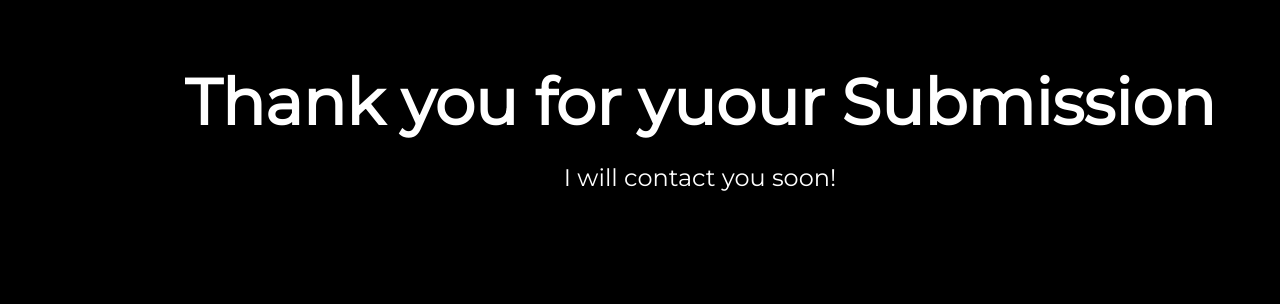
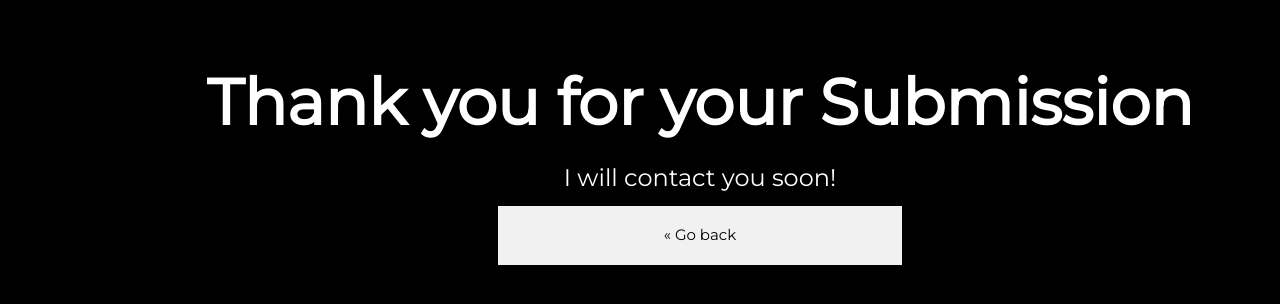
Before and after one commit to angeltee123/kellstattoo, a plain HTML site: page submission.html in a window 1280 px wide. Drawn offline with nearby package versions, Linux system fonts and the light colour scheme.

Commit message:
Update submission.html

```diff
--- a/submission.html
+++ b/submission.html
@@ -16,6 +16,24 @@ body, h1,h2,h3,h4,h5,h6 {font-family: "Montserrat", sans-serif}
 #main {margin-left: 120px}
 /* Remove margins from "page content" on small screens */
 @media only screen and (max-width: 600px) {#main {margin-left: 0}}
+
+
+.previous {
+  text-decoration: none;
+  display: inline-block;
+  padding: 18px 166px;
+}
+
+.previous:hover {
+  background-color: #ddd;
+  color: black;
+}
+
+.previous {
+  background-color: #f1f1f1;
+  color: black;
+}
+
 </style>
 </head>
 <body class="w3-black">
@@ -25,8 +43,9 @@ body, h1,h2,h3,h4,h5,h6 {font-family: "Montserrat", sans-serif}
 <div class="w3-padding-large" id="main">
   <!-- Header/Home -->
   <header class="w3-container w3-padding-32 w3-center w3-black" id="home">
-    <h1 class="w3-jumbo"><b>Thank you for yuour Submission</b></h1>
+    <h1 class="w3-jumbo"><b>Thank you for your Submission</b></h1>
     <h3>I will contact you soon!</h3>
+    <a href="index.html" class="previous">&laquo; Go back</a>
   </header>
 
 
```
